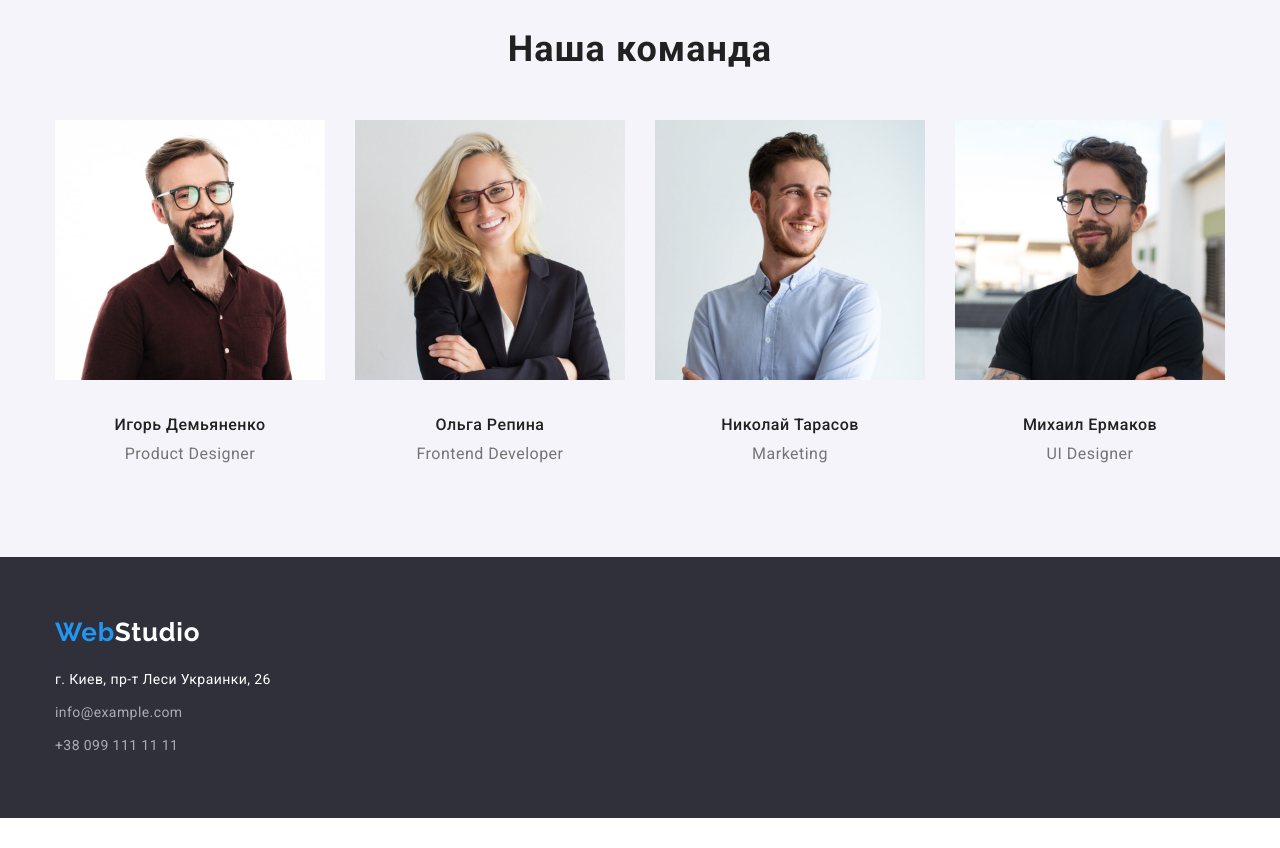
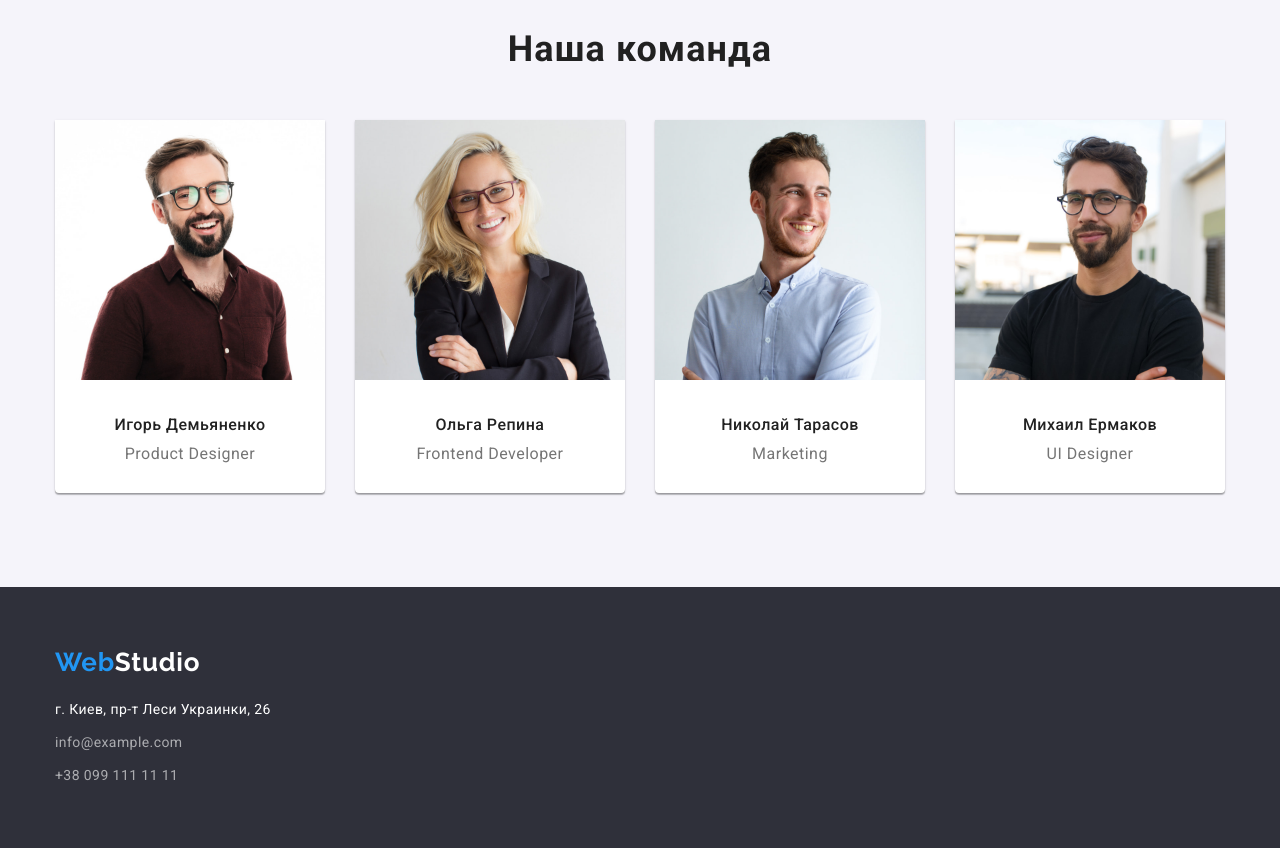
Before and after one commit to djucy/goit-markup-hw-03, a plain HTML site: page index.html in a window 1280 px wide. Shown: the part 1640-2488 px from the top of the page. Before the commit the page ends 2458 px from the top, so only its background shows below. Drawn offline with nearby package versions, Linux system fonts and the light colour scheme.

Commit message:
Update style.css

```diff
--- a/css/style.css
+++ b/css/style.css
@@ -213,6 +213,8 @@ p {
   letter-spacing: 0.03em;
 }
 .item .duties {
+  padding-bottom: 30px;
+
   text-align: center;
   font-weight: 400;
   font-size: 16px;
@@ -225,7 +227,12 @@ p {
 .list-images .item + .item {
   margin-left: 30px;
 }
-
+.list-images .item {
+  background-color: #ffffff;
+  box-shadow: 0px 1px 3px rgba(0, 0, 0, 0.12), 0px 1px 1px rgba(0, 0, 0, 0.14),
+    0px 2px 1px rgba(0, 0, 0, 0.2);
+  border-radius: 0px 0px 4px 4px;
+}
 .what-we-doing-section {
   padding-top: 0px;
 }
@@ -280,9 +287,7 @@ p {
 
   padding: 0;
 }
-.list-button .item {
-  border: 1px solid #eeeeee;
-}
+
 .button-item {
   padding: 6px 22px;
   background: var(--lavender);
```
